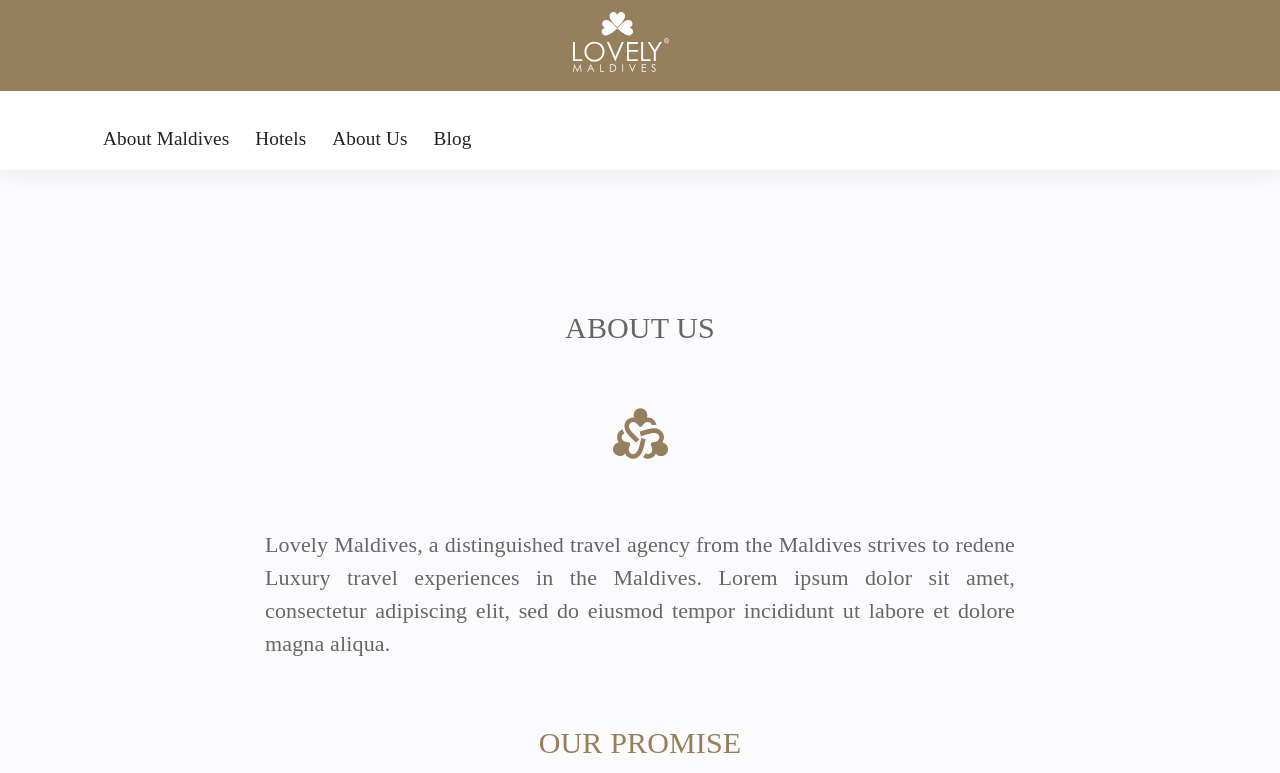
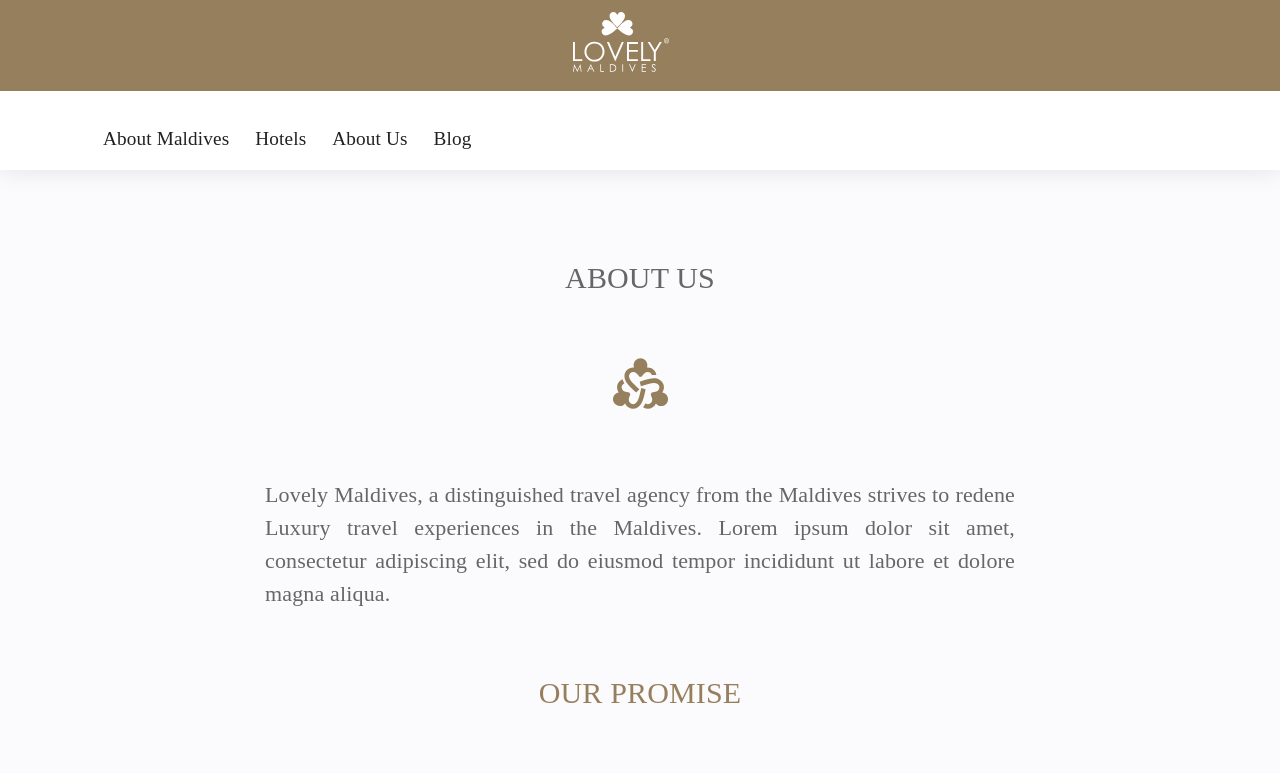
Before and after one commit to MachineIntelligence6/lovely-maldives-ts, a Next.js app: page /about-us in a window 1280 px wide. Shown: the top 773 px of the page. Built offline with nearby package versions, Linux system fonts and the light colour scheme; no server answers.

Commit message:
update about us page

```diff
--- a/src/app/about-us/page.tsx
+++ b/src/app/about-us/page.tsx
@@ -14,7 +14,7 @@ function AboutUsPage() {
     setReadMore(!readMore)
   }
   return (
-    <Box sx={{ pt: { xs: '120px', md: '190px' } }}>
+    <Box sx={{ pt: { xs: '120px', md: '140px' } }}>
       <Header />
       <About />
       <Container
```
